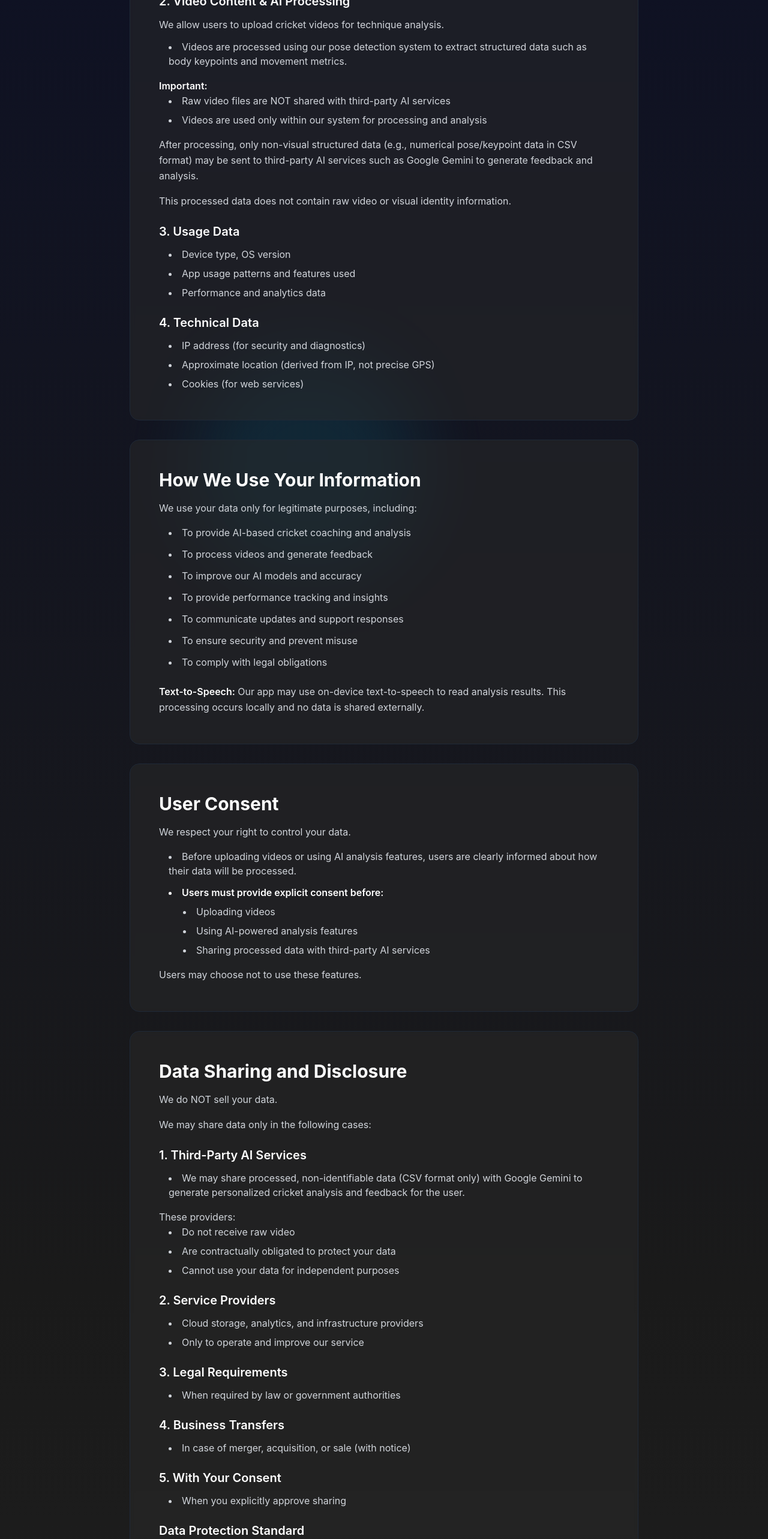
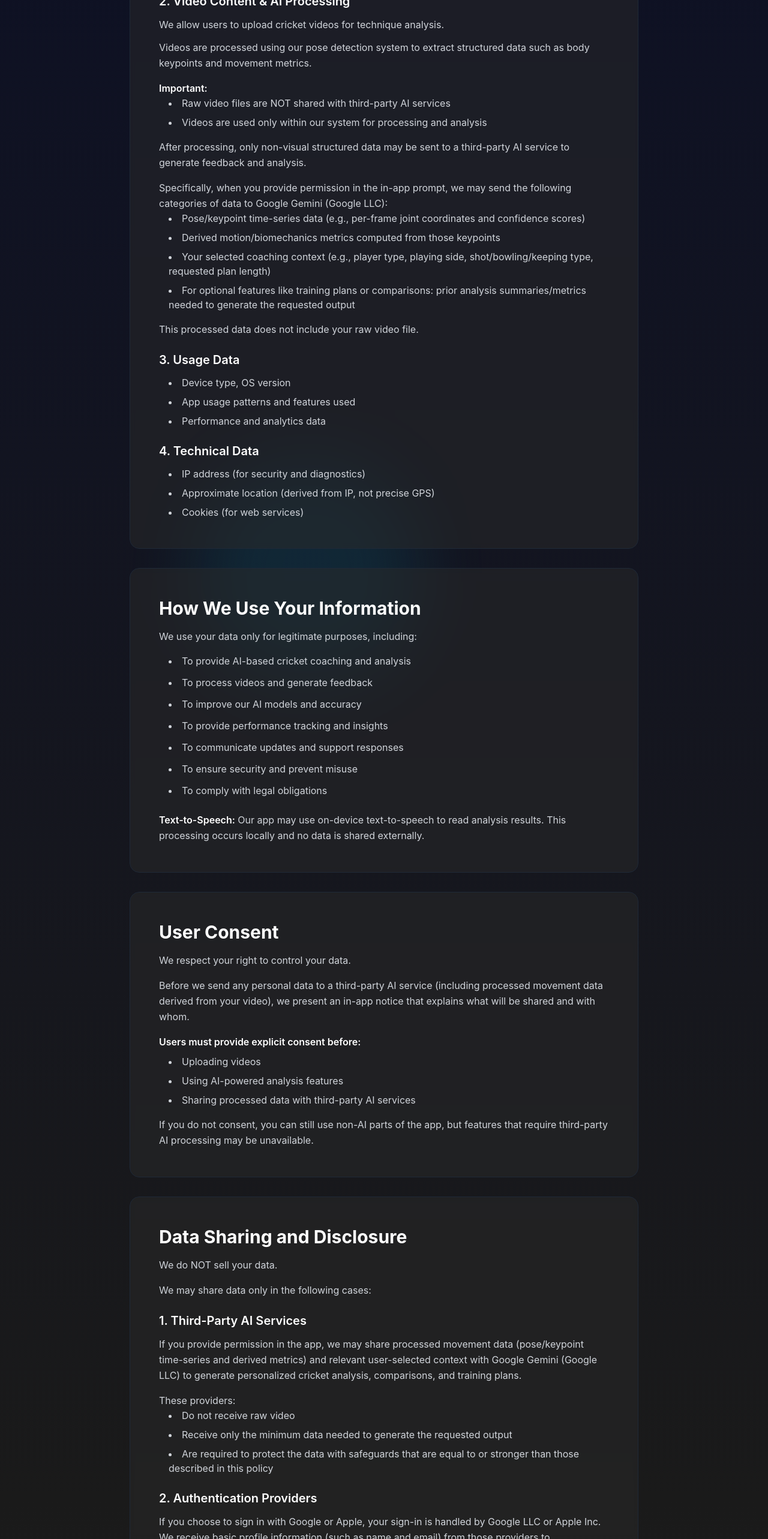
Before and after one commit to sakshamgupta1298/CrickCoachAI_website, a Next.js app in the folder frontend/: page /privacy in a window 1280 px wide. Shown: the part 981-3547 px from the top of the page at 60% size. Built offline with nearby package versions, Linux system fonts and the light colour scheme.

Commit message:
update Privacy policy3

```diff
--- a/frontend/components/PrivacyPolicy.tsx
+++ b/frontend/components/PrivacyPolicy.tsx
@@ -100,21 +100,28 @@ export default function PrivacyPolicy() {
               <p className="text-gray-300 leading-relaxed mb-3">
                 We allow users to upload cricket videos for technique analysis.
               </p>
-              <ul className="list-disc list-inside space-y-2 text-gray-300 ml-4">
-                <li>
-                  Videos are processed using our pose detection system to extract structured data such as body keypoints and movement metrics.
-                </li>
-              </ul>
+              <p className="text-gray-300 leading-relaxed mb-3">
+                Videos are processed using our pose detection system to extract structured data such as body keypoints and movement metrics.
+              </p>
               <p className="text-gray-300 leading-relaxed mt-4 font-semibold text-white">Important:</p>
               <ul className="list-disc list-inside space-y-2 text-gray-300 ml-4">
                 <li>Raw video files are NOT shared with third-party AI services</li>
                 <li>Videos are used only within our system for processing and analysis</li>
               </ul>
               <p className="text-gray-300 leading-relaxed mt-4">
-                After processing, only non-visual structured data (e.g., numerical pose/keypoint data in CSV format) may be sent to third-party AI services such as Google Gemini to generate feedback and analysis.
+                After processing, only non-visual structured data may be sent to a third-party AI service to generate feedback and analysis.
               </p>
               <p className="text-gray-300 leading-relaxed mt-4">
-                This processed data does not contain raw video or visual identity information.
+                Specifically, when you provide permission in the in-app prompt, we may send the following categories of data to Google Gemini (Google LLC):
+              </p>
+              <ul className="list-disc list-inside space-y-2 text-gray-300 ml-4">
+                <li>Pose/keypoint time-series data (e.g., per-frame joint coordinates and confidence scores)</li>
+                <li>Derived motion/biomechanics metrics computed from those keypoints</li>
+                <li>Your selected coaching context (e.g., player type, playing side, shot/bowling/keeping type, requested plan length)</li>
+                <li>For optional features like training plans or comparisons: prior analysis summaries/metrics needed to generate the requested output</li>
+              </ul>
+              <p className="text-gray-300 leading-relaxed mt-4">
+                This processed data does not include your raw video file.
               </p>
 
               <h3 className="text-xl font-semibold mb-3 text-white mt-6">3. Usage Data</h3>
@@ -165,24 +172,18 @@ export default function PrivacyPolicy() {
               className="bg-graphite/50 backdrop-blur-sm rounded-2xl border border-gray-800 p-8 md:p-12"
             >
               <h2 className="text-2xl md:text-3xl font-bold mb-4 text-white">User Consent</h2>
+              <p className="text-gray-300 leading-relaxed mb-4">We respect your right to control your data.</p>
               <p className="text-gray-300 leading-relaxed mb-4">
-                We respect your right to control your data.
+                Before we send any personal data to a third-party AI service (including processed movement data derived from your video), we present an in-app notice that explains what will be shared and with whom.
               </p>
-              <ul className="list-disc list-inside space-y-3 text-gray-300 ml-4">
-                <li>
-                  Before uploading videos or using AI analysis features, users are clearly informed about how their data will be processed.
-                </li>
-                <li className="font-semibold text-white">
-                  Users must provide explicit consent before:
-                </li>
-              </ul>
-              <ul className="list-disc list-inside space-y-2 text-gray-300 ml-10 mt-2">
+              <p className="text-gray-300 leading-relaxed mb-2 font-semibold text-white">Users must provide explicit consent before:</p>
+              <ul className="list-disc list-inside space-y-2 text-gray-300 ml-4">
                 <li>Uploading videos</li>
                 <li>Using AI-powered analysis features</li>
                 <li>Sharing processed data with third-party AI services</li>
               </ul>
               <p className="text-gray-300 leading-relaxed mt-4">
-                Users may choose not to use these features.
+                If you do not consent, you can still use non-AI parts of the app, but features that require third-party AI processing may be unavailable.
               </p>
             </motion.div>
 
@@ -202,40 +203,56 @@ export default function PrivacyPolicy() {
               </p>
 
               <h3 className="text-xl font-semibold mb-3 text-white mt-6">1. Third-Party AI Services</h3>
-              <ul className="list-disc list-inside space-y-2 text-gray-300 ml-4">
-                <li>We may share processed, non-identifiable data (CSV format only) with Google Gemini to generate personalized cricket analysis and feedback for the user.</li>
-              </ul>
-              <p className="text-gray-300 leading-relaxed mt-4">
-                These providers:
+              <p className="text-gray-300 leading-relaxed">
+                If you provide permission in the app, we may share processed movement data (pose/keypoint time-series and derived metrics) and relevant user-selected context with Google Gemini (Google LLC) to generate personalized cricket analysis, comparisons, and training plans.
               </p>
+              <p className="text-gray-300 leading-relaxed mt-4">These providers:</p>
               <ul className="list-disc list-inside space-y-2 text-gray-300 ml-4">
                 <li>Do not receive raw video</li>
-                <li>Are contractually obligated to protect your data</li>
-                <li>Cannot use your data for independent purposes</li>
+                <li>Receive only the minimum data needed to generate the requested output</li>
+                <li>Are required to protect the data with safeguards that are equal to or stronger than those described in this policy</li>
               </ul>
 
-              <h3 className="text-xl font-semibold mb-3 text-white mt-6">2. Service Providers</h3>
+              <h3 className="text-xl font-semibold mb-3 text-white mt-6">2. Authentication Providers</h3>
+              <p className="text-gray-300 leading-relaxed">
+                If you choose to sign in with Google or Apple, your sign-in is handled by Google LLC or Apple Inc. We receive basic profile information (such as name and email) from those providers to create/secure your account.
+              </p>
+
+              <h3 className="text-xl font-semibold mb-3 text-white mt-6">3. Email Delivery Providers</h3>
+              <p className="text-gray-300 leading-relaxed">
+                If you request an email verification code or password reset, we share your email address and the email content with our email delivery provider (e.g., SMTP2GO) to send that message.
+              </p>
+
+              <h3 className="text-xl font-semibold mb-3 text-white mt-6">4. Service Providers</h3>
               <ul className="list-disc list-inside space-y-2 text-gray-300 ml-4">
                 <li>Cloud storage, analytics, and infrastructure providers</li>
                 <li>Only to operate and improve our service</li>
               </ul>
 
-              <h3 className="text-xl font-semibold mb-3 text-white mt-6">3. Legal Requirements</h3>
+              <h3 className="text-xl font-semibold mb-3 text-white mt-6">5. Legal Requirements</h3>
               <ul className="list-disc list-inside space-y-2 text-gray-300 ml-4">
                 <li>When required by law or government authorities</li>
               </ul>
 
-              <h3 className="text-xl font-semibold mb-3 text-white mt-6">4. Business Transfers</h3>
+              <h3 className="text-xl font-semibold mb-3 text-white mt-6">6. Business Transfers</h3>
               <ul className="list-disc list-inside space-y-2 text-gray-300 ml-4">
                 <li>In case of merger, acquisition, or sale (with notice)</li>
               </ul>
 
-              <h3 className="text-xl font-semibold mb-3 text-white mt-6">5. With Your Consent</h3>
+              <h3 className="text-xl font-semibold mb-3 text-white mt-6">7. With Your Consent</h3>
               <ul className="list-disc list-inside space-y-2 text-gray-300 ml-4">
                 <li>When you explicitly approve sharing</li>
               </ul>
+            </motion.div>
 
-              <h3 className="text-xl font-semibold mb-3 text-white mt-6">Data Protection Standard</h3>
+            {/* Data Protection Standard */}
+            <motion.div
+              initial={{ opacity: 0, y: 30 }}
+              animate={inView ? { opacity: 1, y: 0 } : {}}
+              transition={{ duration: 0.6, delay: 0.85 }}
+              className="bg-graphite/50 backdrop-blur-sm rounded-2xl border border-gray-800 p-8 md:p-12"
+            >
+              <h2 className="text-2xl md:text-3xl font-bold mb-4 text-white">Data Protection Standard</h2>
               <p className="text-gray-300 leading-relaxed">
                 All third-party service providers are contractually obligated to provide the same level of data protection as described in this Privacy Policy and in accordance with applicable privacy laws.
               </p>
```
